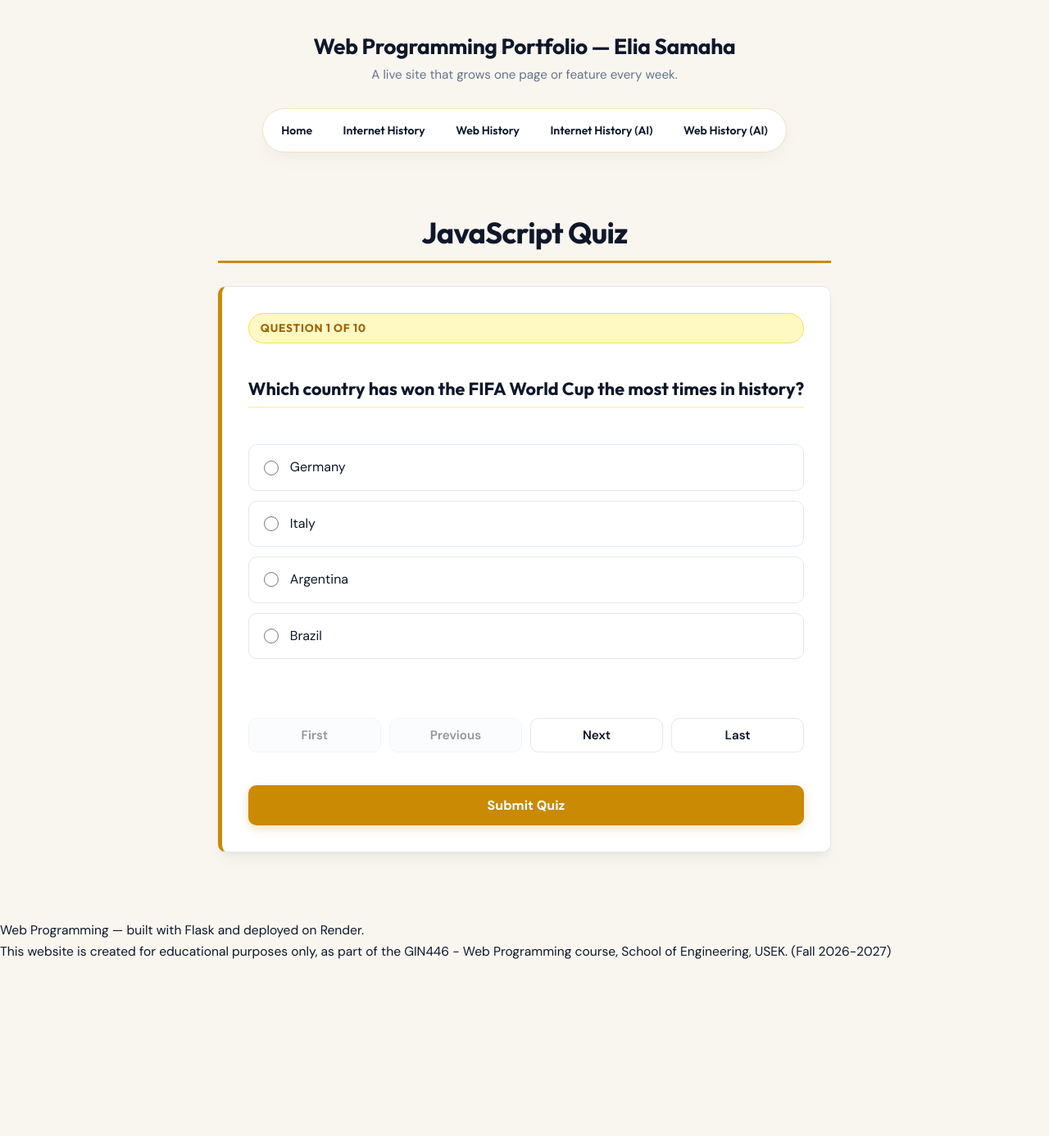
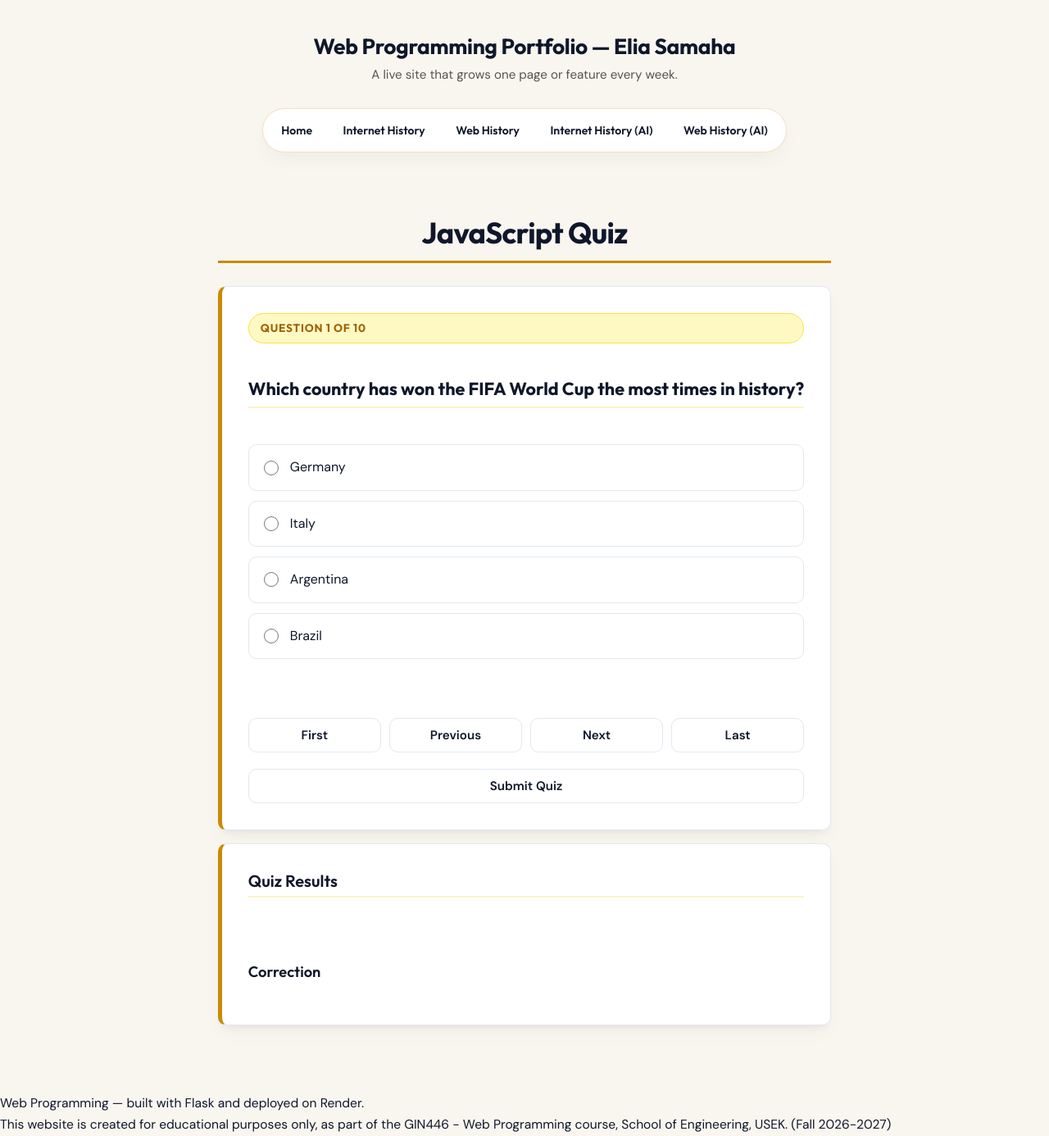
Before and after one commit to EliaSamaha/GIN446-Web-programming, a Flask app: page /quiz in a window 1280 px wide. Shown: the whole page at 82% size. Before the commit the page ends 1170 px from the top, so only its background shows below. Run offline with Flask 3, Linux system fonts and the light colour scheme.

Commit message:
Part 5:quiz page

```diff
--- a/static/quiz.css
+++ b/static/quiz.css
@@ -11,14 +11,11 @@
   --primary-border: #FDE047;
 
   /* Neutral Palette */
-  --bg-main: #F8FAFC;
-  --card-bg: #FFFFFF;
+  --card-bg: #FFF;
   --text-main: #0F172A;
-  --text-muted: #64748B;
   --border-color: #E2E8F0;
 
   /* Layout & Accents */
-  --radius-lg: 16px;
   --radius-md: 10px;
   --radius-sm: 6px;
   --shadow-card: 0 10px 25px -5px rgba(0, 0, 0, 0.05), 0 8px 10px -6px rgba(0, 0, 0, 0.05);
@@ -48,7 +45,7 @@
   font-weight: 800;
   color: var(--text-main);
   text-align: center;
-  margin: 0 0 28px 0;
+  margin: 0 0 28px;
   letter-spacing: -0.02em;
   padding-bottom: 12px;
   border-bottom: 3px solid var(--primary);
@@ -79,7 +76,7 @@
   background-color: var(--primary-light);
   padding: 6px 14px;
   border-radius: 20px;
-  margin: 0 0 20px 0;
+  margin-bottom: 20px;
   border: 1px solid var(--primary-border);
 }
 
@@ -90,7 +87,7 @@
   font-weight: 700;
   line-height: 1.45;
   color: var(--text-main);
-  margin: 0 0 24px 0;
+  margin-bottom: 24px;
 }
 
 /* ======================================================
@@ -108,7 +105,7 @@
   align-items: center;
   gap: 14px;
   padding: 14px 18px;
-  background-color: #FFFFFF;
+  background-color: #FFF;
   border: 1.5px solid var(--border-color);
   border-radius: var(--radius-md);
   font-family: var(--font-body);
@@ -134,7 +131,6 @@
   cursor: pointer;
 }
 
-/* Active choice state when selected */
 .choice:has(input[type="radio"]:checked) {
   border-color: var(--primary);
   background-color: var(--primary-light);
@@ -157,7 +153,7 @@ button {
   padding: 10px 20px;
   border-radius: var(--radius-md);
   border: 1px solid var(--border-color);
-  background-color: #FFFFFF;
+  background-color: #FFF;
   color: var(--text-main);
   cursor: pointer;
   transition: var(--transition);
@@ -169,149 +165,3 @@ button {
 
 button:hover:not(:disabled) {
   background-color: #F1F5F9;
-  border-color: #CBD5E1;
-  transform: translateY(-1px);
-}
-
-button:disabled {
-  opacity: 0.45;
-  cursor: not-allowed;
-  background-color: #F8FAFC;
-}
-
-/* Submit Action Button */
-button.submit {
-  width: 100%;
-  margin-top: 20px;
-  background-color: var(--primary);
-  color: #FFFFFF;
-  border: none;
-  padding: 14px 24px;
-  font-size: 1rem;
-  font-weight: 700;
-  border-radius: var(--radius-md);
-  box-shadow: 0 4px 12px rgba(202, 138, 4, 0.25);
-}
-
-button.submit:hover:not(:disabled) {
-  background-color: var(--primary-hover);
-  box-shadow: 0 6px 16px rgba(202, 138, 4, 0.35);
-  transform: translateY(-1px);
-}
-
-/* ======================================================
-   RESULTS PANEL
-   ====================================================== */
-#resultsPanel {
-  display: none;
-}
-
-#resultsPanel h2 {
-  font-family: var(--font-heading);
-  font-size: 1.6rem;
-  font-weight: 700;
-  color: var(--text-main);
-  border-bottom: 2px solid var(--primary-light);
-  padding-bottom: 10px;
-  margin: 0 0 20px 0;
-}
-
-#resultsPanel h3 {
-  font-family: var(--font-heading);
-  font-size: 1.25rem;
-  font-weight: 600;
-  color: var(--primary-hover);
-  margin: 28px 0 12px 0;
-}
-
-#scoreText,
-#percentageText {
-  font-family: var(--font-body);
-  font-size: 1.1rem;
-  font-weight: 600;
-  color: var(--text-main);
-  margin: 8px 0;
-}
-
-#performanceText {
-  display: inline-block;
-  font-family: var(--font-heading);
-  font-size: 1.15rem;
-  font-weight: 700;
-  color: var(--primary-hover);
-  background-color: var(--primary-light);
-  padding: 8px 16px;
-  border-radius: var(--radius-sm);
-  margin: 12px 0 20px 0;
-  border: 1px solid var(--primary-border);
-}
-
-/* Correction Section */
-#correction {
-  margin: 0;
-  padding: 20px;
-  background-color: #F8FAFC;
-  border: 1px solid var(--border-color);
-  border-left: 4px solid var(--primary);
-  border-radius: var(--radius-md);
-  white-space: pre-wrap;
-  font-family: var(--font-body);
-  font-size: 0.95rem;
-  line-height: 1.65;
-  color: #334155;
-  overflow-x: auto;
-}
-
-/* ======================================================
-   MOBILE RESPONSIVENESS
-   ====================================================== */
-@media (max-width: 700px) {
-  .container {
-    padding: 0 12px;
-    margin: 20px auto;
-  }
-
-  .container > h1 {
-    font-size: 1.75rem;
-    margin-bottom: 20px;
-  }
-
-  #quizPanel,
-  #resultsPanel {
-    padding: 20px;
-  }
-
-  #questionText {
-    font-size: 1.15rem;
-  }
-
-  .choice {
-    padding: 12px 14px;
-    font-size: 0.95rem;
-  }
-
-  .navigation {
-    flex-wrap: wrap;
-    gap: 8px;
-  }
-
-  .navigation button {
-    flex: 1 1 45%;
-    padding: 10px;
-    font-size: 0.875rem;
-  }
-
-  button.submit {
-    padding: 12px 18px;
-    font-size: 0.95rem;
-  }
-
-  #resultsPanel h2 {
-    font-size: 1.35rem;
-  }
-
-  #correction {
-    padding: 14px;
-    font-size: 0.875rem;
-  }
-}
```
Also changed, not shown: static/form_style.css (+9 -36 lines).
